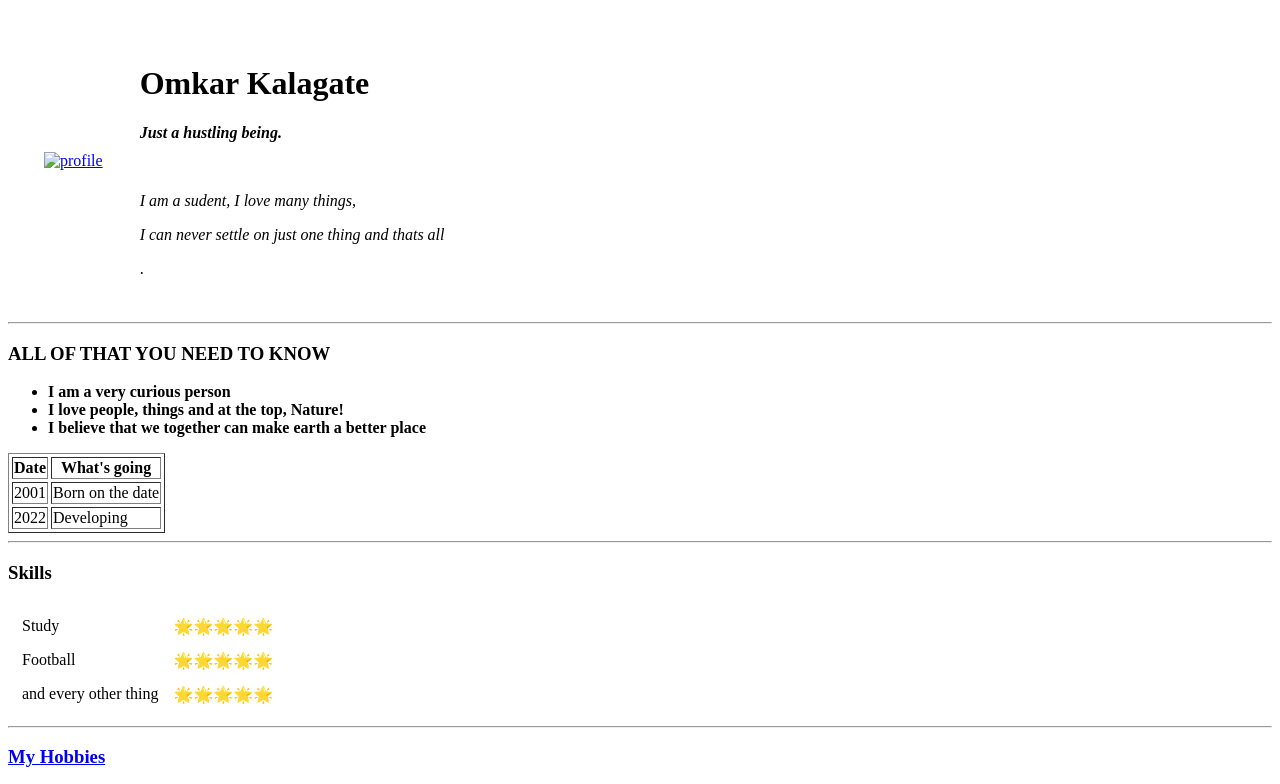
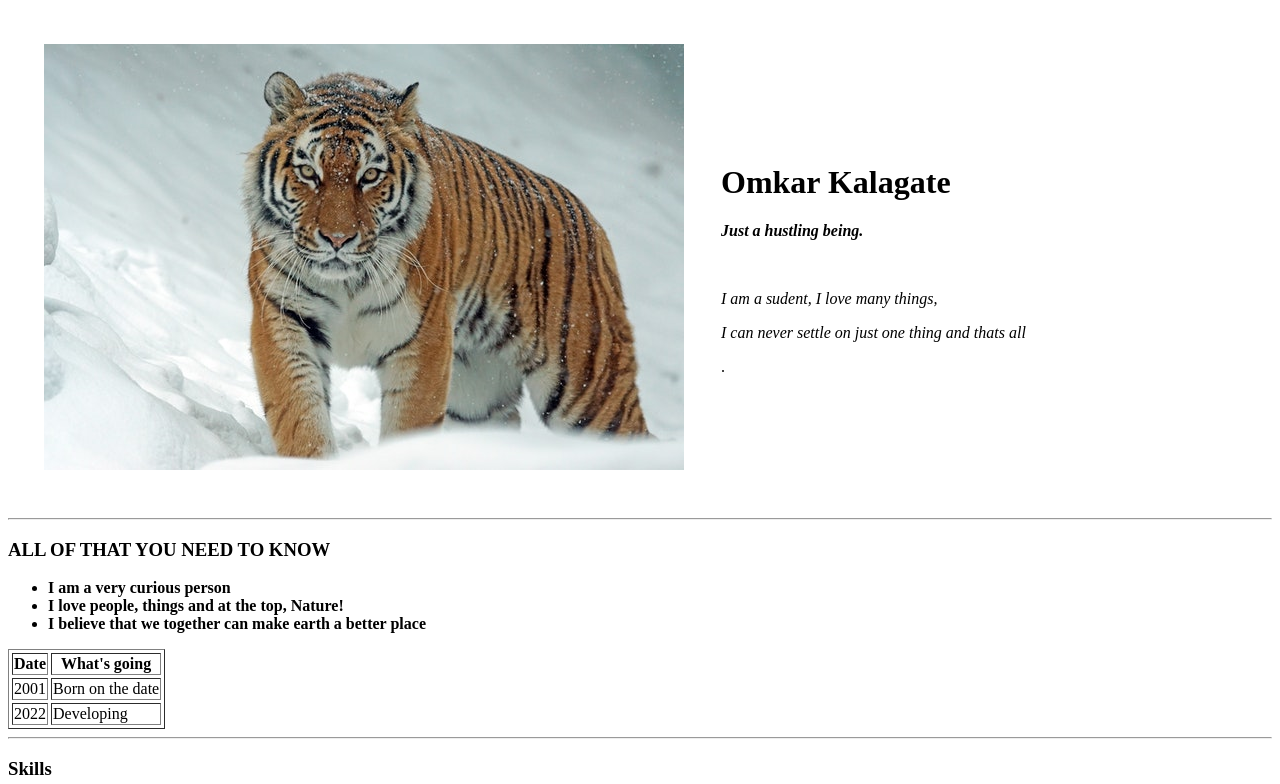
Before and after one commit to OmkarKalagate/FunOne, a plain HTML site: page index.html in a window 1280 px wide. Shown: the top 784 px of the page. Drawn offline with Linux system fonts and the light colour scheme.

Commit message:
site files

```diff
--- a/index.html
+++ b/index.html
@@ -9,7 +9,7 @@
 <body>
   <table cellspacing="35">
     <tr>
-      <td><a href="https://www.pexels.com/"><img src="images/pexels-pixabay-302304.jpg" alt="profile"></a></td>
+      <td><a href="https://www.pexels.com/"><img src="pexels-pixabay-302304.jpg" alt="profile"></a></td>
       <td><h1> Omkar Kalagate </h1>
       <p> <em><strong>Just a hustling being.</strong></em> </p>
       <br>
```
